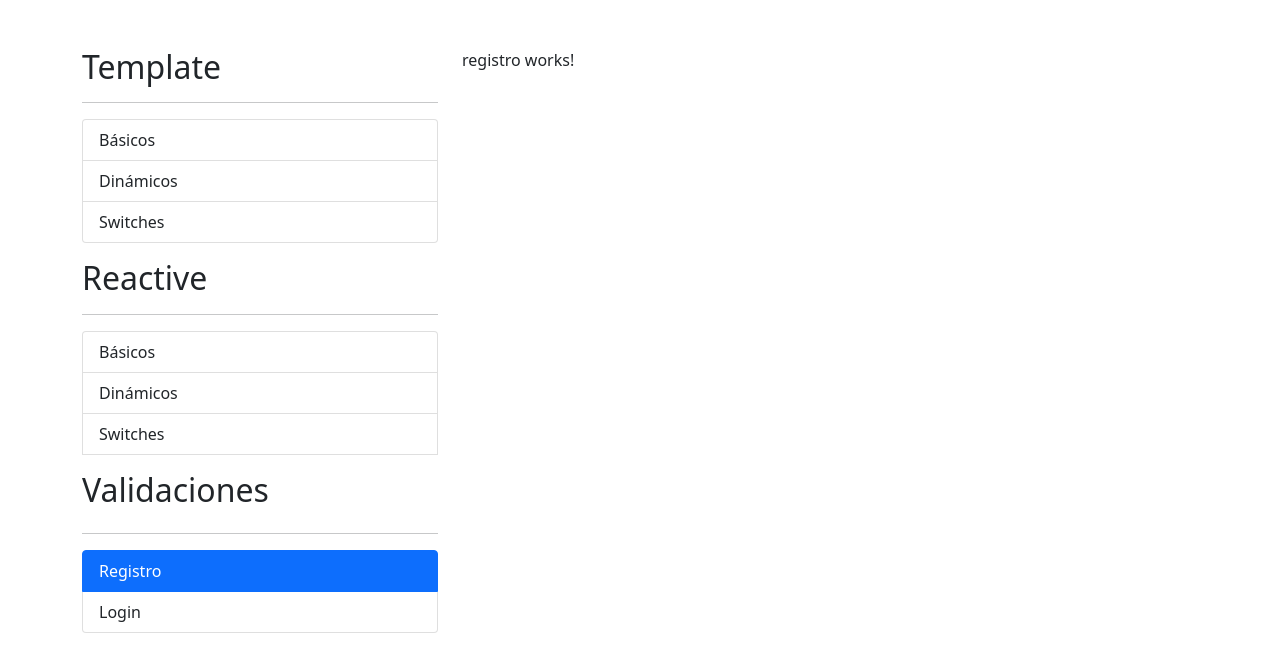
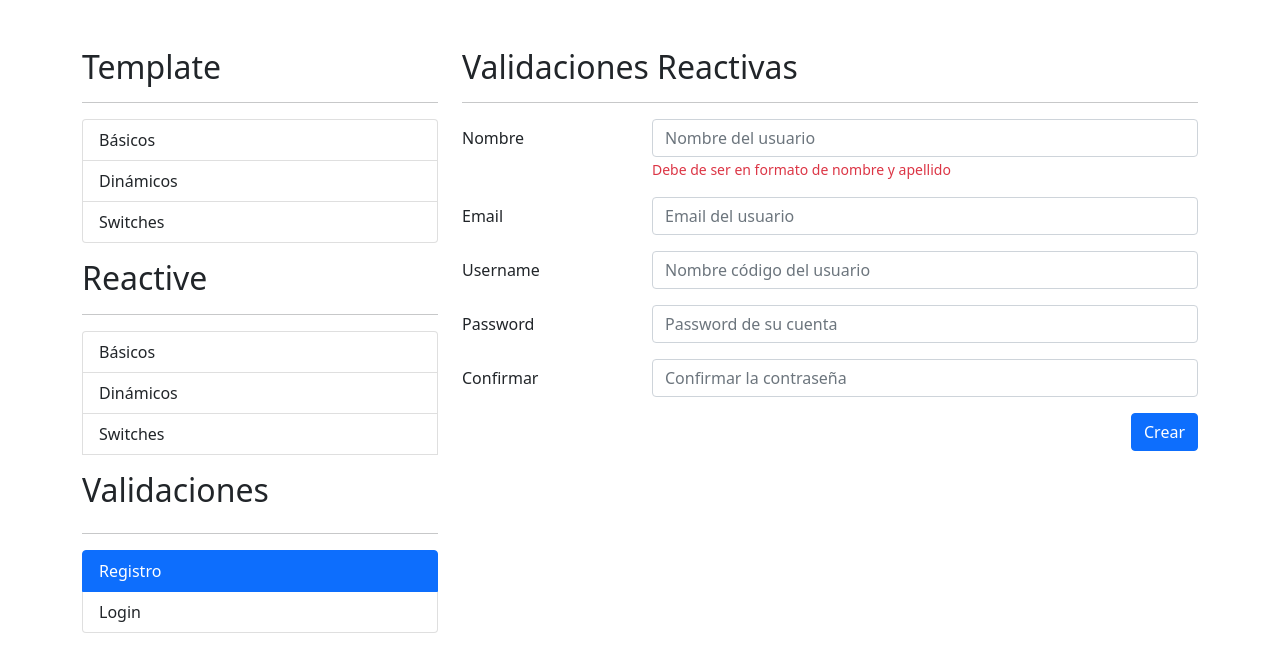
Before and after one commit to WiiruxCruz/06-formulariosApp, an Angular app: page /auth/registro in a window 1280 px wide. Shown: the top 672 px of the page. Built offline with nearby package versions, Linux system fonts and the light colour scheme.

Commit message:
Diseño de la pantalla de registro

```diff
--- a/src/app/auth/pages/registro/registro.component.html
+++ b/src/app/auth/pages/registro/registro.component.html
@@ -1 +1,79 @@
-<p>registro works!</p>
+<h2>Validaciones Reactivas</h2>
+<hr>
+
+<div class="row">
+	<div class="col">
+		<form autocomplete="off">
+			<div class="row mb-3">
+				<label class="col-sm-3 col-form-label">Nombre</label>
+				<div class="col-sm-9">
+					<input
+						type="text"
+						class="form-control"
+						placeholder="Nombre del usuario"
+					>
+					<span class="form-text text-danger">
+						Debe de ser en formato de nombre y apellido
+					</span>
+				</div>
+			</div>
+
+			<!--Email-->
+			<div class="row mb-3">
+				<label class="col-sm-3 col-form-label">Email</label>
+				<div class="col-sm-9">
+					<input
+						type="email"
+						class="form-control"
+						placeholder="Email del usuario"
+					>
+				</div>
+			</div>
+
+			<!--Username-->
+			<div class="row mb-3">
+				<label class="col-sm-3 col-form-label">Username</label>
+				<div class="col-sm-9">
+					<input
+						type="text"
+						class="form-control"
+						placeholder="Nombre código del usuario"
+					>
+				</div>
+			</div>
+
+			<!--Password-->
+			<div class="row mb-3">
+				<label class="col-sm-3 col-form-label">Password</label>
+				<div class="col-sm-9">
+					<input
+						type="password"
+						class="form-control"
+						placeholder="Password de su cuenta"
+					>
+				</div>
+			</div>
+
+			<!--Password2-->
+			<div class="row mb-3">
+				<label class="col-sm-3 col-form-label">Confirmar</label>
+				<div class="col-sm-9">
+					<input
+						type="password"
+						class="form-control"
+						placeholder="Confirmar la contraseña"
+					>
+				</div>
+			</div>
+
+			<div class="row">
+				<div class="col">
+					<button class="btn btn-primary float-end">
+						Crear
+					</button>
+				</div>
+
+			</div>
+		</form>
+	</div>
+</div>
```
